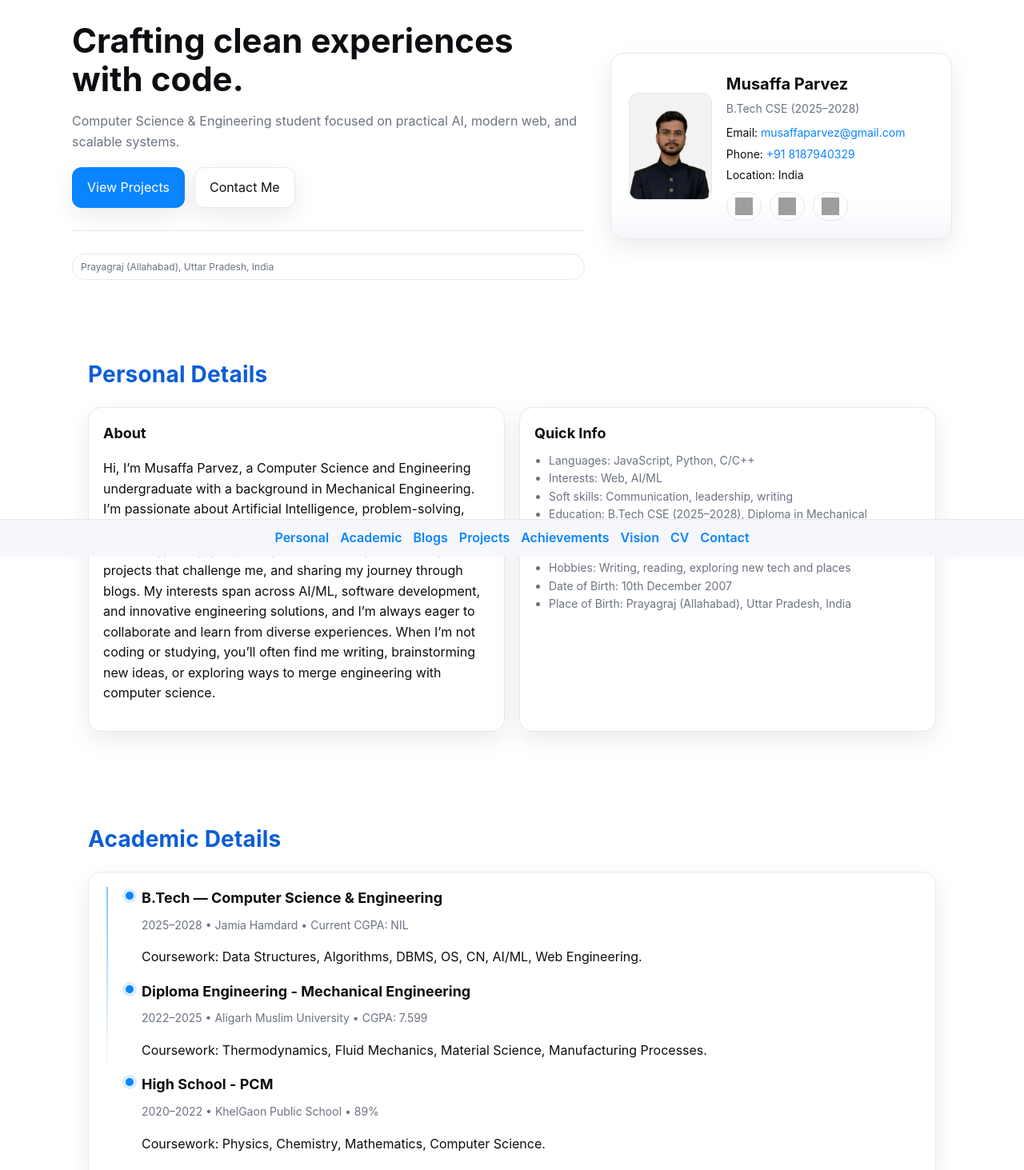
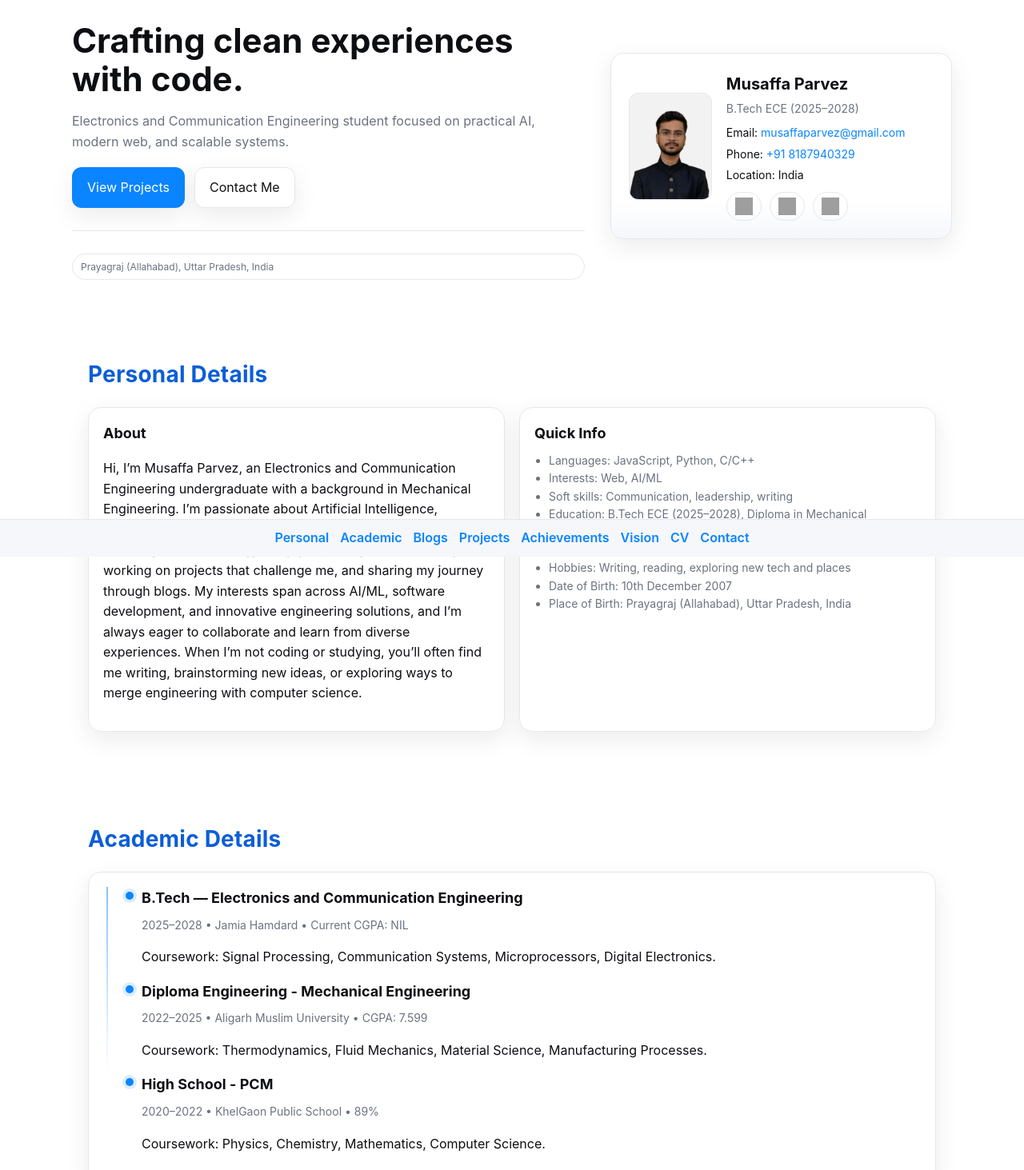
Before and after one commit to AyazParvez/Musaffa-Portfolio, a plain HTML site: page index.html in a window 1280 px wide. Shown: the part 104-1567 px from the top of the page at 80% size. Drawn offline with Linux system fonts and the light colour scheme; grey boxes are pictures that could not be loaded.

Commit message:
Update index.html

```diff
--- a/index.html
+++ b/index.html
@@ -198,7 +198,7 @@
     <div class="hero-wrap" style="margin-top:18px">
       <div>
         <h1 class="title">Crafting clean experiences with code.</h1>
-        <p class="subtitle">Computer Science & Engineering student focused on practical AI, modern web, and scalable systems.</p>
+        <p class="subtitle">Electronics and Communication Engineering student focused on practical AI, modern web, and scalable systems.</p>
         <div class="cta">
           <a class="btn primary" href="#projects" aria-label="Jump to projects">View Projects</a>
           <a class="btn" href="#contact" aria-label="Jump to contact">Contact Me</a>
@@ -213,7 +213,7 @@
           <img class="avatar" src="profile.jpg" alt="Profile photograph of Musaffa Parvez" />
           <div>
             <div class="id-name">Musaffa Parvez</div>
-            <div class="id-role">B.Tech CSE (2025–2028)</div>
+            <div class="id-role">B.Tech ECE (2025–2028)</div>
             <div class="id-meta">
               <div>Email: <a href="mailto:you@example.com">musaffaparvez@gmail.com</a></div>
               <div>Phone: <a href="tel:+91XXXXXXXXXX">+91 8187940329</a></div>
@@ -243,7 +243,7 @@
       <div class="grid grid-2">
         <div class="card">
           <h3>About</h3>
-          <p>Hi, I’m Musaffa Parvez, a Computer Science and Engineering undergraduate with a background in Mechanical Engineering. I’m passionate about Artificial Intelligence, problem-solving, and building impactful projects that combine creativity with technology.
+          <p>Hi, I’m Musaffa Parvez, an Electronics and Communication Engineering undergraduate with a background in Mechanical Engineering. I’m passionate about Artificial Intelligence, problem-solving, and building impactful projects that combine creativity with technology.
 I enjoy exploring new technologies, working on projects that challenge me, and sharing my journey through blogs. My interests span across AI/ML, software development, and innovative engineering solutions, and I’m always eager to collaborate and learn from diverse experiences.
 When I’m not coding or studying, you’ll often find me writing, brainstorming new ideas, or exploring ways to merge engineering with computer science.</p>
         </div>
@@ -253,7 +253,7 @@ When I’m not coding or studying, you’ll often find me writing, brainstorming
             <li>Languages: JavaScript, Python, C/C++</li>
             <li>Interests: Web, AI/ML</li>
             <li>Soft skills: Communication, leadership, writing</li>
-            <li>Education: B.Tech CSE (2025–2028), Diploma in Mechanical Engineering (2022–2025), High School - PCM (2022)</li>
+            <li>Education: B.Tech ECE (2025–2028), Diploma in Mechanical Engineering (2022–2025), High School - PCM (2022)</li>
             <li>Languages known: English, Hindi and Urdu</li>
             <li>Hobbies: Writing, reading, exploring new tech and places</li>
             <li>Date of Birth: 10th December 2007</li>
@@ -269,9 +269,9 @@ When I’m not coding or studying, you’ll often find me writing, brainstorming
       <div class="card">
         <div class="timeline" aria-label="Education timeline">
           <div class="t-item">
-            <h3>B.Tech — Computer Science & Engineering</h3>
+            <h3>B.Tech — Electronics and Communication Engineering</h3>
             <div class="muted">2025–2028 • Jamia Hamdard • Current CGPA: NIL</div>
-            <p>Coursework: Data Structures, Algorithms, DBMS, OS, CN, AI/ML, Web Engineering.</p>
+            <p>Coursework: Signal Processing, Communication Systems, Microprocessors, Digital Electronics.</p>
           </div>
           <div class="t-item">
             <h3>Diploma Engineering - Mechanical Engineering</h3>
```
